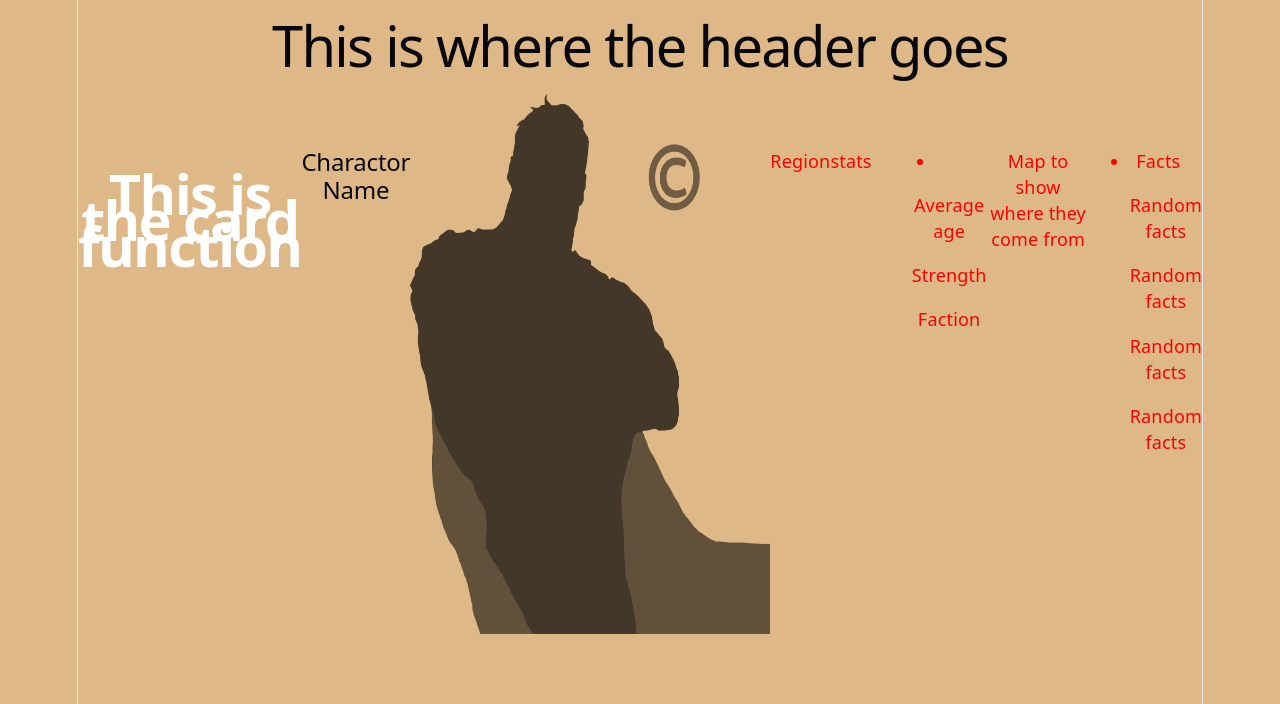
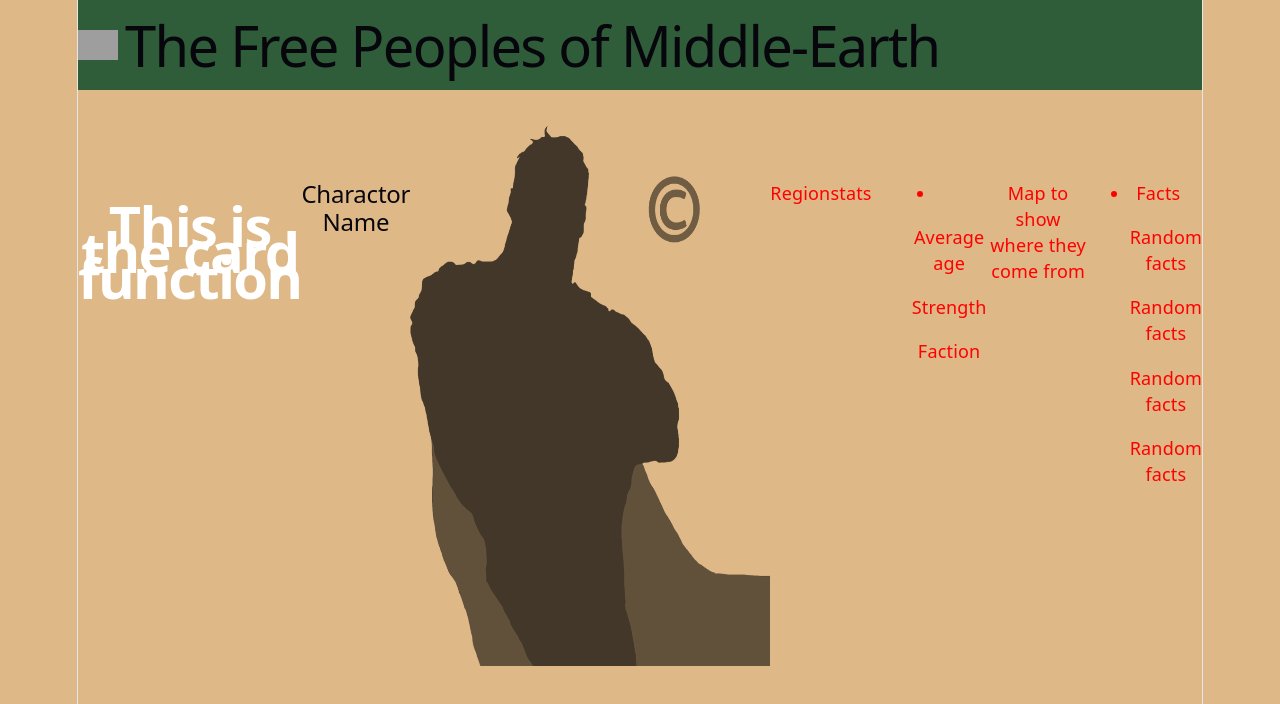
Before and after one commit to SouthBennett/reactSite-inClassAssignment, a React (Vite) app in the folder react-site/: page / in a window 1280 px wide. Shown: the top 704 px of the page. Built offline with nearby package versions, Linux system fonts and the light colour scheme; grey boxes are pictures that could not be loaded.

Commit message:
created hero files and nav bar

```diff
--- a/react-site/src/components/Header.css
+++ b/react-site/src/components/Header.css
@@ -0,0 +1,10 @@
+.nav-logo {
+  width: 40px;
+  margin-right: 7px;
+}
+
+nav {
+  display: flex;
+  align-items: center;
+  background-color: #2F5D3A;
+}
--- a/react-site/src/components/Header.jsx
+++ b/react-site/src/components/Header.jsx
@@ -1,5 +1,13 @@
+import "../components/Header.css"
+
 export default function Header() {
   return (
-    <h1>This is where the header goes</h1>
+    <header>
+      <nav>
+        <img src="/img/lort.jpg" alt="lotr-logo" className="nav-logo"/>
+        <h1>The Free Peoples of Middle-Earth</h1>
+      </nav>
+    </header>
+
   )
 }
```
Also changed, not shown: react-site/src/components/Hero.css (added), react-site/src/components/Hero.jsx (added), 1 other file (tests, documents, lock files or other folders).
